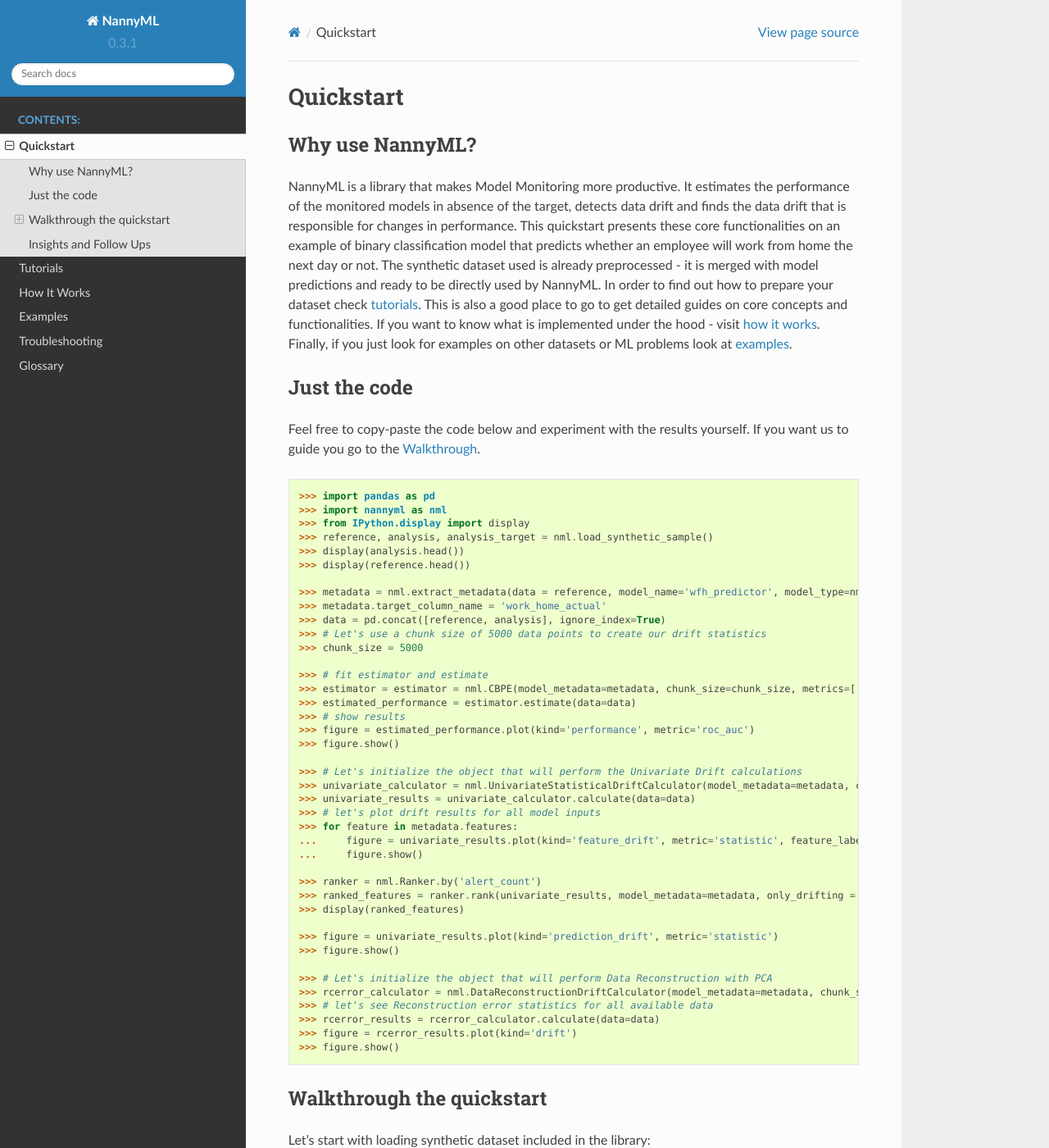
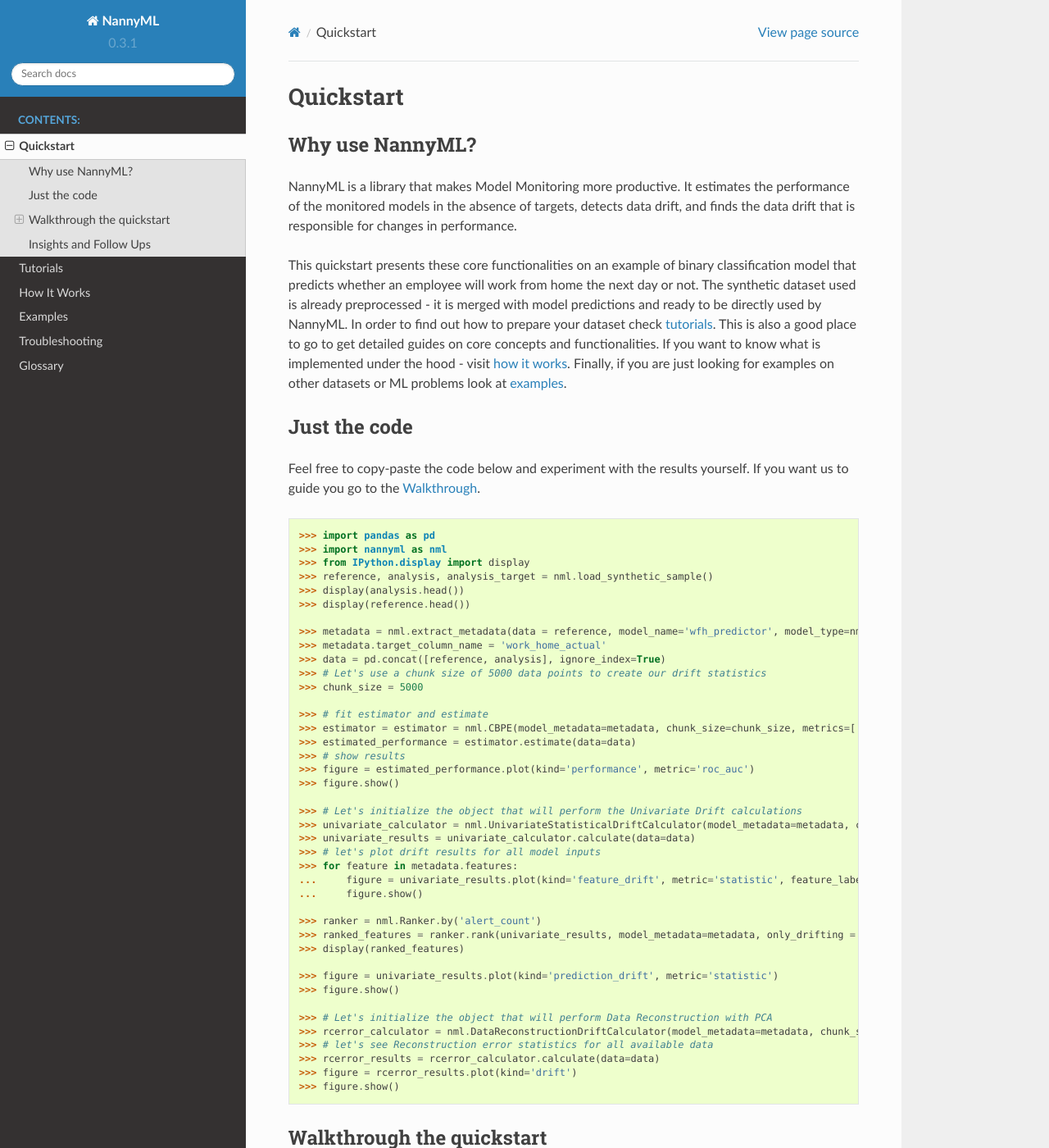
Before and after one commit to NannyML/nannyml, a Sphinx documentation site: the page built from docs/quick.rst, in a window 1280 px wide and 1400 px high. Shown: the whole window at 82% size. Built offline with Sphinx 7.4.7 and the Read the Docs theme 2.0.0, drawn with Linux system fonts in a browser that asks for light colours; pages that are not in the unit, such as notebooks, are missing from menus; some of the changed text lies outside the part shown.

Commit message:
Update quick.rst

```diff
--- a/docs/quick.rst
+++ b/docs/quick.rst
@@ -8,15 +8,12 @@
 Why use NannyML?
 ----------------
 
-NannyML is a library that makes Model Monitoring more productive.
-It estimates the performance of the monitored models in absence of the target, detects data drift
-and finds the data drift that is responsible for changes in performance. This quickstart presents these core
-functionalities on an example of binary classification model that predicts whether an employee will work from home
-the next day or not. The synthetic dataset used is already preprocessed - it is merged with model predictions and
-ready to be directly used by NannyML. In order to find out how to prepare your dataset check
+NannyML is a library that makes Model Monitoring more productive. It estimates the performance of the monitored models in the absence of targets, detects data drift, and finds the data drift that is responsible for changes in performance.
+
+This quickstart presents these core functionalities on an example of binary classification model that predicts whether an employee will work from home the next day or not. The synthetic dataset used is already preprocessed - it is merged with model predictions and ready to be directly used by NannyML. In order to find out how to prepare your dataset check
 :ref:`tutorials<tutorials>`.
 This is also a good place to go to get detailed guides on core concepts and functionalities. If you want to know
-what is implemented under the hood - visit :ref:`how it works<how_it_works>`. Finally, if you just look for examples
+what is implemented under the hood - visit :ref:`how it works<how_it_works>`. Finally, if you are just looking for examples
 on other datasets or ML problems look at :ref:`examples<examples>`.
 
 -------------
```
Also changed, not shown: other parts of docs/quick.rst (+2 -2 lines).
